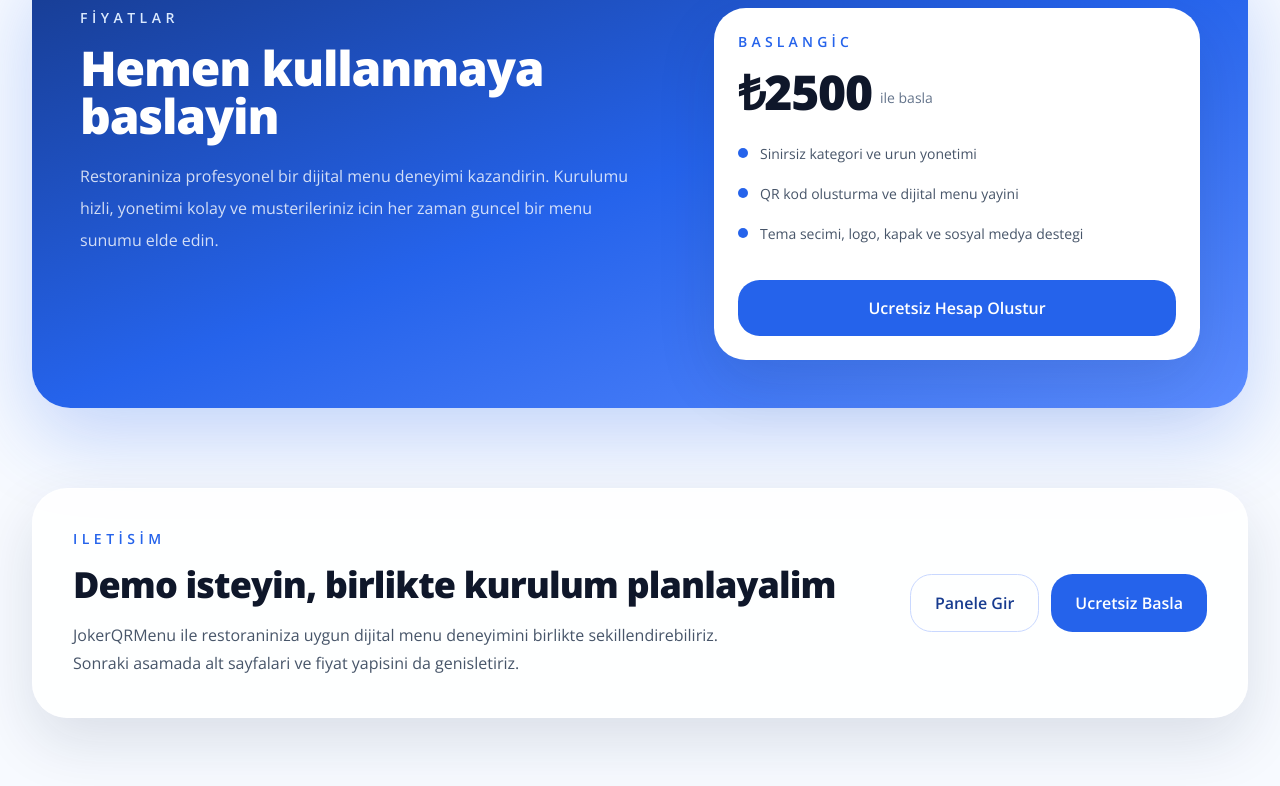
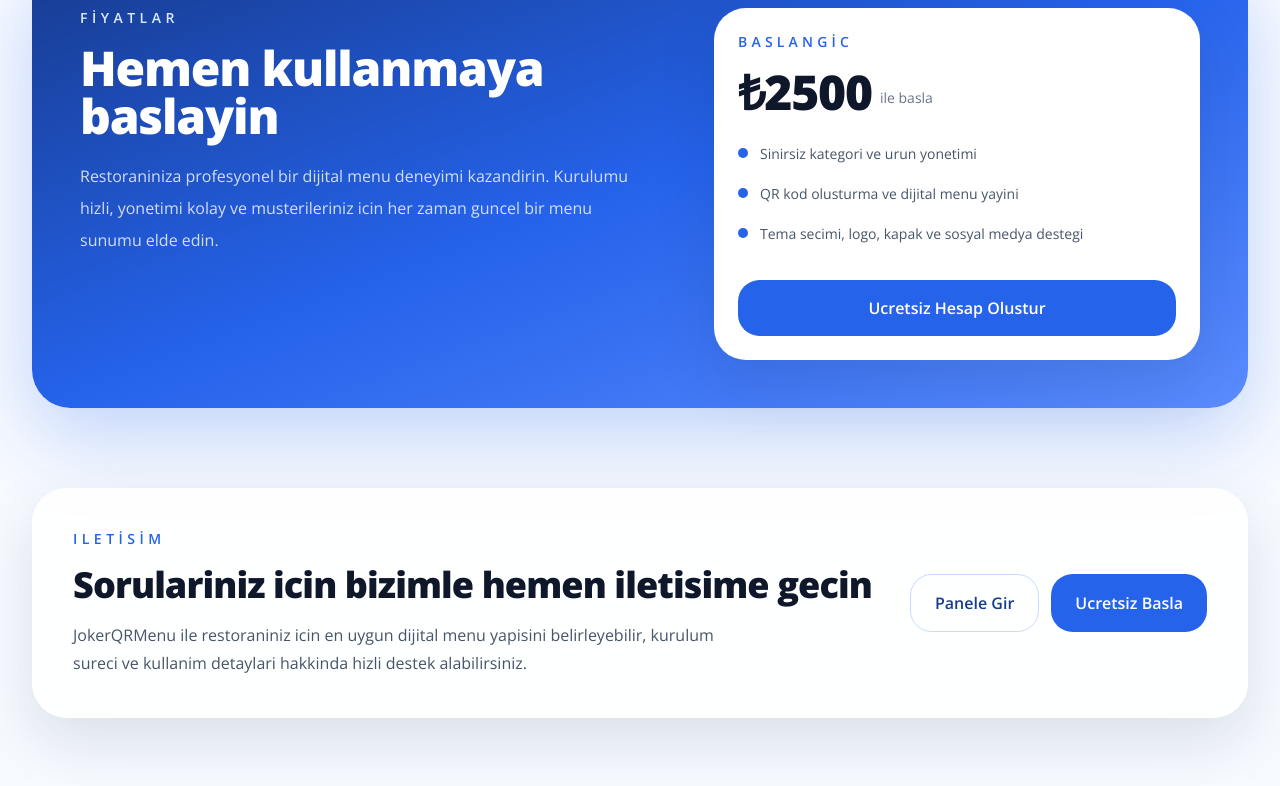
Before and after one commit to slh38/qrmenu, a React (Vite) app in the folder frontend/: page / in a window 1280 px wide. Shown: the part 3045-3831 px from the top of the page. Built offline with nearby package versions, Linux system fonts and the light colour scheme; no server answers.

Commit message:
Update landing contact copy

```diff
--- a/frontend/src/pages/Landing.jsx
+++ b/frontend/src/pages/Landing.jsx
@@ -361,11 +361,11 @@ export default function Landing() {
               <div>
                 <p className="text-sm font-semibold uppercase tracking-[0.32em] text-[#2563eb]">Iletisim</p>
                 <h2 className="mt-4 font-display text-3xl font-extrabold tracking-tight text-slate-900 sm:text-4xl">
-                  Demo isteyin, birlikte kurulum planlayalim
+                  Sorulariniz icin bizimle hemen iletisime gecin
                 </h2>
                 <p className="mt-4 max-w-2xl text-base leading-7 text-slate-600">
-                  JokerQRMenu ile restoraniniza uygun dijital menu deneyimini birlikte sekillendirebiliriz. Sonraki
-                  asamada alt sayfalari ve fiyat yapisini da genisletiriz.
+                  JokerQRMenu ile restoraniniz icin en uygun dijital menu yapisini belirleyebilir, kurulum sureci ve
+                  kullanim detaylari hakkinda hizli destek alabilirsiniz.
                 </p>
               </div>
               <div className="flex flex-col gap-3 sm:flex-row">
```
